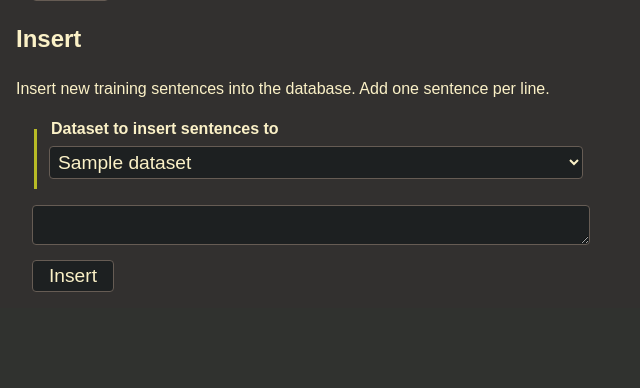
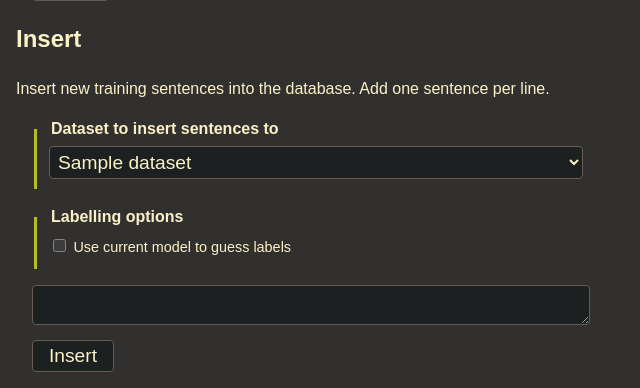
Before and after one commit to strangetom/ingredient-parser, a Flask app: template labeller/templates/index.html.jinja in a window 1280 px wide. Shown: the part 750-1138 px from the top of the page, without its empty margins (0-640 px from the left). Before the commit the page ends 1042 px from the top, so only its background shows below. Run offline with Flask 3, Linux system fonts and the light colour scheme; the template is opened without the code that fills it: most values are stand-ins (such as "Sample title", 1, 10 or a date in 2020).

Commit message:
Feature: Add option to have an initial guess at labels for new sentences into training data using current model.

```diff
--- a/labeller/__init__.py
+++ b/labeller/__init__.py
@@ -7,7 +7,7 @@ from collections import Counter
 
 from flask import Flask, Response, redirect, render_template, request, url_for
 
-from ingredient_parser import PreProcessor
+from ingredient_parser import inspect_parser
 
 sqlite3.register_adapter(list, json.dumps)
 sqlite3.register_converter("json", json.loads)
@@ -291,6 +291,7 @@ def insert_sentences(params: dict[str, str]):
     """
     source = params.get("insert-dataset")
     sentences = params.get("insert-sentences", "").splitlines()
+    guess_labels = params.get("guess-labels", "") == "on"
 
     indices = []
     with sqlite3.connect(DATABASE, detect_types=sqlite3.PARSE_DECLTYPES) as conn:
@@ -299,8 +300,12 @@ def insert_sentences(params: dict[str, str]):
             if not sentence:
                 continue
 
-            tokens = PreProcessor(sentence).tokenized_sentence
-            labels = [""] * len(tokens)
+            ins = inspect_parser(sentence)
+            tokens = ins.PostProcessor.tokens
+            if guess_labels:
+                labels = ins.PostProcessor.labels
+            else:
+                labels = [""] * len(tokens)
 
             c.execute(
                 """
--- a/labeller/templates/index.html.jinja
+++ b/labeller/templates/index.html.jinja
@@ -109,6 +109,13 @@
                             {%- endfor -%}
                         </select>
                     </fieldset>
+                    <fieldset>
+                        <legend>Labelling options</legend>
+                        <div class="checkbox">
+                            <input type="checkbox" id="guess-labels" name="guess-labels"/>
+                            <label for="guess-labels">Use current model to guess labels</label>
+                        </div>
+                    </fieldset>
                     <textarea id="insert-sentences" name="insert-sentences"></textarea>
                     <button type="submit">Insert</button>
                 </form>
```
